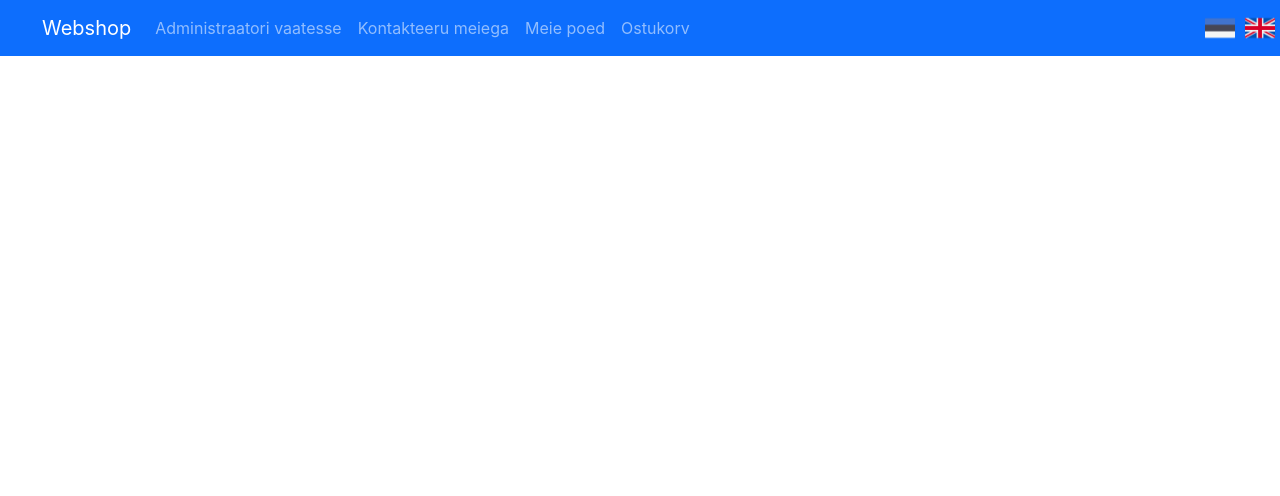
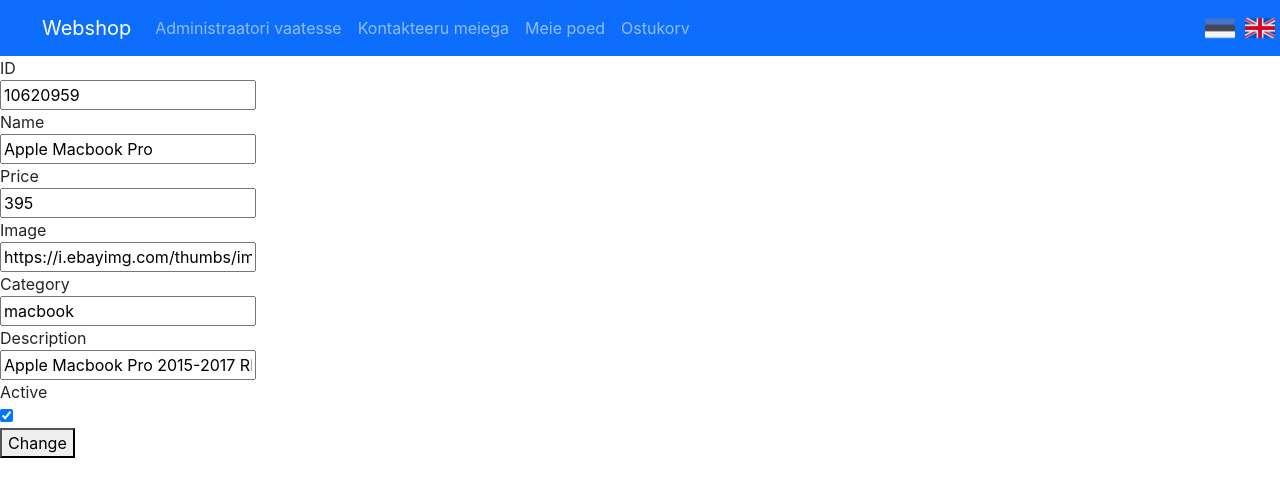
Before and after one commit to joosepj/React-01-2023, a React (Create React App) app in the folder webshop/: page /admin/edit-product/10620959 in a window 1280 px wide. Shown: the top 496 px of the page. Built offline with nearby package versions, Linux system fonts and the light colour scheme.

Commit message:
täiendus

```diff
--- a/webshop/src/App.js
+++ b/webshop/src/App.js
@@ -56,7 +56,7 @@
         <Route path="signup" element={ <Signup /> } />
         <Route path="admin" element={ <AdminHome /> } />
         <Route path="admin/add-product" element={ <AddProduct /> } />
-        <Route path="admin/edit-product" element={ <EditProduct /> } />
+        <Route path="admin/edit-product/:id" element={ <EditProduct /> } />
         <Route path="admin/maintain-products" element={ <MaintainProducts /> } />
         <Route path="admin/maintain-shops" element={ <MaintainShops /> } />
         <Route path="admin/maintain-categories" element={ <MaintainCategories/> } />
--- a/webshop/src/pages/HomePage.jsx
+++ b/webshop/src/pages/HomePage.jsx
@@ -1,24 +1,56 @@
 import productsFromFile from "../data/products.json";
+import Button from "react-bootstrap/Button";
+import { useState } from "react";
 
 function HomePage() {
 
-  const addToCart = () => {
-    //KODUS
+  const [products, setProducts] = useState(productsFromFile);
+
+  const addToCart = (productClicked) => {
+    const cartLS = JSON.parse(localStorage.getItem("cart")) || [];
+    cartLS.push(productClicked);
+    localStorage.setItem("cart", JSON.stringify(cartLS));
   }
+
+  const sortAZ = () => {
+    products.sort((a,b) => a.name.localeCompare(b.name));
+    setProducts(products.slice());
+  }
+
+  const sortZA = () => {} // KODUS
+
+  const sortPriceAsc = () => {} // KODUS
+
+  const sortPriceDesc = () => {} // KODUS
+
+  const filterByCategory = (categoryClicked) => {
+    const result = productsFromFile.filter(element => element.category === categoryClicked);
+    setProducts(result);
+  }
+
 
   return (
     <div>
-      {productsFromFile.map(element =>
+      <button onClick={() => filterByCategory("iphone")}>iphone</button>
+      <button onClick={() => filterByCategory("macbook")}>macbook</button>
+      <br />
+      <div>{products.length} products shown</div>
+      <br />
+      <button onClick={sortAZ}>Sort A-Z</button>
+      <button onClick={sortZA}>Sort Z-A</button>
+      <button onClick={sortPriceAsc}>Sort PRICE ASC</button>
+      <button onClick={sortPriceDesc}>Sort PRICE desc</button>
+      {products.map(element =>
          <div>
             <div>{element.id}</div>
             <div>{element.name}</div>
             <div>{element.price}</div>
-            <div>{element.image}</div>
+            <img src={element.image} alt=""/>
             <div>{element.category}</div>
             <div>{element.description}</div>
             <div>{element.active}</div>
             <div>{element.date}</div>
-            <button>Lisa ostukorvi</button>
+            <Button onClick={() => addToCart(element)}>Lisa ostukorvi</Button>
          </div>)}
     </div>
   )
--- a/webshop/src/pages/admin/EditProduct.jsx
+++ b/webshop/src/pages/admin/EditProduct.jsx
@@ -1,8 +1,55 @@
-import React from 'react'
+import { useParams, useNavigate } from "react-router-dom"
+import { useRef } from "react";
+import productsFromFile from "../../data/products.json"
 
 function EditProduct() {
+  const { id } = useParams();
+  const productFound = productsFromFile.find(element => element.id === Number(id));
+  const index = productsFromFile.indexOf(productFound);
+  const idRef = useRef();
+  const nameRef = useRef();
+  const priceRef = useRef();
+  const imageRef = useRef();
+  const categoryRef = useRef();
+  const descriptionRef = useRef();
+  const activeRef = useRef();
+  const navigate = useNavigate();
+
+const changeProduct = () => {
+  const newProduct = {
+    "id": Number(idRef.current.value),
+    "image": imageRef.current.value,
+    "name": nameRef.current.value,
+    "price": Number(priceRef.current.value),
+    "description": descriptionRef.current.value,
+    "category": categoryRef.current.value,
+    "active": activeRef.current.checked
+  }
+  productsFromFile[index] = newProduct;
+  navigate("/admin/maintain-products");
+}
+
   return (
-    <div>EditProduct</div>
+    <div>
+      {productFound !== undefined && <div>
+        <label>ID</label><br />
+        <input ref={idRef} type="number" defaultValue={productFound.id}/> <br />
+        <label>Name</label><br />
+        <input ref={nameRef} type="text" defaultValue={productFound.name}/> <br />
+        <label>Price</label><br />
+        <input ref={priceRef} type="number" defaultValue={productFound.price}/> <br />
+        <label>Image</label><br />
+        <input ref={imageRef} type="text" defaultValue={productFound.image}/> <br />
+        <label>Category</label><br />
+        <input ref={categoryRef} type="text" defaultValue={productFound.category}/> <br />
+        <label>Description</label><br />
+        <input ref={descriptionRef} type="text" defaultValue={productFound.description}/> <br />
+        <label>Active</label><br />
+        <input ref={activeRef} type="checkbox" defaultChecked={productFound.active}/> <br />
+        <button onClick={changeProduct}>Change</button>
+      </div>}
+      {productFound === undefined && <div>Product not found!</div>}
+    </div>
   )
 }
 
--- a/webshop/src/pages/admin/MaintainProducts.jsx
+++ b/webshop/src/pages/admin/MaintainProducts.jsx
@@ -1,5 +1,7 @@
 import productsFromFile from "../../data/products.json";
 import { useState } from "react";
+import Button from "react-bootstrap/Button"
+import { Link } from "react-router-dom";
 
 function MaintainProducts() {
   const [products, setProducts] = useState(productsFromFile);
@@ -17,13 +19,13 @@
           <div>{element.id}</div>
           <div>{element.name}</div>
           <div>{element.price}</div>
-          <div>{element.image}</div>
+          <img src={element.image} alt="" />
           <div>{element.category}</div>
           <div>{element.description}</div>
           <div>{element.active}</div>
           <div>{element.date}</div>
-          <button onClick={() => deleteProduct(index)}>X</button>
-          <button>Lisa ostukorvi</button>
+          <Button variant="danger" onClick={() => deleteProduct(index)}>Kustuta</Button>
+          <Button as={Link} to={"/admin/edit-product/" + element.id} variant="warning">Muuda</Button>
         </div>)}
     </div>
   )
```
Also changed, not shown: webshop/src/pages/Cart.jsx (+6 -2 lines), webshop/src/pages/SingelProduct.jsx (+9 -0 lines), webshop/src/pages/admin/AddProduct.jsx (+7 -0 lines).
